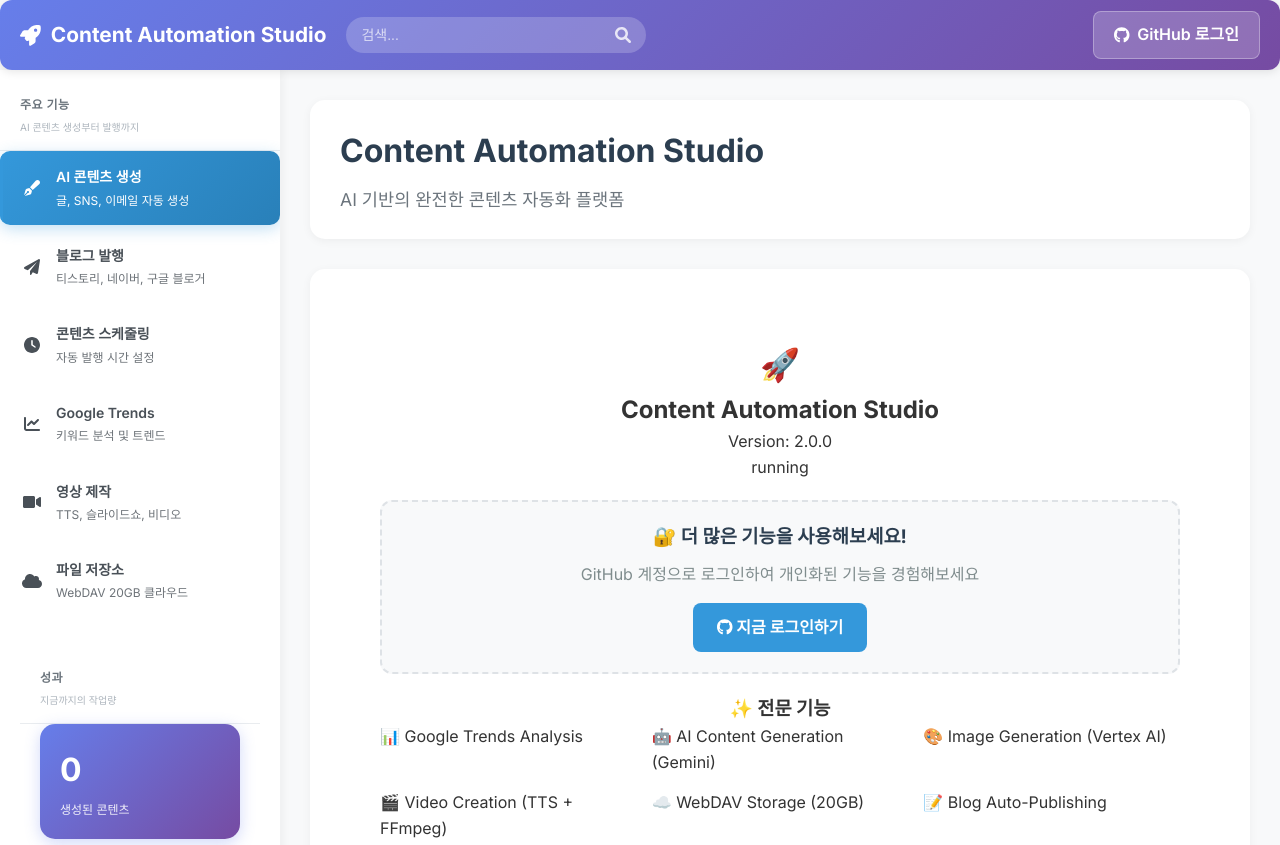
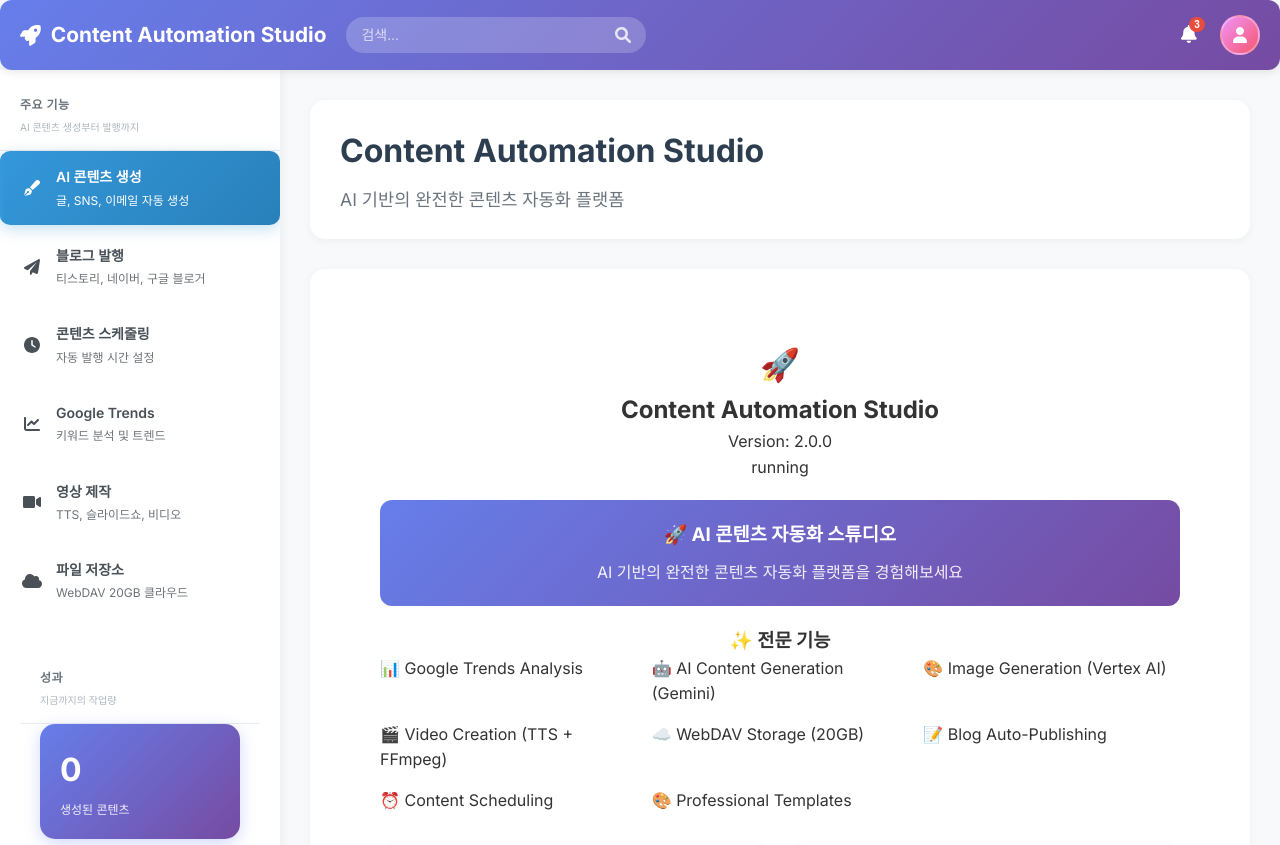
Before and after one commit to mon664/content-automation-studio, a Flask app: page / in a window 1280 px wide. Shown: the top 845 px of the page. Run offline with Flask 3, Linux system fonts and the light colour scheme.

Commit message:
fix: Remove auth.login references causing BuildError
- Remove GitHub login button and logout functionality
- Remove authentication condition blocks from index.html
- Replace with simple service introduction message
- Fix BuildError for 'auth.login' endpoint that doesn't exist
- Clean up template to work without authentication system

Resolves 500 errors on homepage and allows site to load properly.

🤖 Generated with [Claude Code](https://claude.com/claude-code)

Co-Authored-By: Claude <noreply@anthropic.com>

```diff
--- a/templates/index.html
+++ b/templates/index.html
@@ -25,29 +25,13 @@
                 </div>
             </div>
             <div class="header-right">
-                {% if is_authenticated %}
-                    <!-- 로그인된 사용자 -->
-                    <div class="user-menu" style="display: flex; align-items: center; gap: 15px;">
                 <button class="notification-btn">
                     <i class="fas fa-bell"></i>
                     <span class="notification-badge">3</span>
                 </button>
-                        <img src="{{ current_user.avatar_url }}" alt="{{ current_user.name }}" class="user-avatar" style="width: 40px; height: 40px; border-radius: 50%; border: 2px solid rgba(255,255,255,0.3);">
-                        <div class="user-info" style="text-align: right;">
-                            <div style="font-weight: 600; color: white; font-size: 14px;">{{ current_user.name or current_user.username }}</div>
-                            <div style="font-size: 12px; color: rgba(255,255,255,0.7);">@{{ current_user.username }}</div>
+                <div class="user-avatar">
+                    <i class="fas fa-user"></i>
                 </div>
-                        <a href="{{ url_for('auth.logout') }}" class="logout-btn" style="background: rgba(255,255,255,0.2); border: 1px solid rgba(255,255,255,0.3); color: white; padding: 8px 15px; border-radius: 8px; text-decoration: none; font-size: 14px; transition: all 0.3s ease;">
-                            <i class="fas fa-sign-out-alt"></i> 로그아웃
-                        </a>
-                    </div>
-                {% else %}
-                    <!-- 로그인되지 않은 사용자 -->
-                    <a href="{{ url_for('auth.login') }}" class="login-btn" style="background: rgba(255,255,255,0.2); border: 1px solid rgba(255,255,255,0.3); color: white; padding: 10px 20px; border-radius: 8px; text-decoration: none; font-weight: 600; display: flex; align-items: center; gap: 8px; transition: all 0.3s ease;">
-                        <i class="fab fa-github"></i>
-                        GitHub 로그인
-                    </a>
-                {% endif %}
             </div>
         </header>
 
@@ -160,28 +144,11 @@
                     <p class="version">Version: {{ version or '2.0.0' }}</p>
                     <p class="status">{{ status or 'running' }}</p>
 
-                    {% if is_authenticated %}
-                        <!-- 로그인된 사용자 환영 메시지 -->
+                    <!-- 서비스 소개 메시지 -->
                     <div style="background: linear-gradient(135deg, #667eea 0%, #764ba2 100%); color: white; padding: 20px; border-radius: 12px; margin: 20px 0;">
-                            <div style="display: flex; align-items: center; justify-content: center; gap: 15px; flex-wrap: wrap;">
-                                <img src="{{ current_user.avatar_url }}" alt="{{ current_user.name }}" style="width: 60px; height: 60px; border-radius: 50%; border: 3px solid white;">
-                                <div style="text-align: left;">
-                                    <h3 style="margin: 0; font-size: 1.3rem;">환영합니다, {{ current_user.name or current_user.username }}님! 👋</h3>
-                                    <p style="margin: 5px 0 0 0; opacity: 0.9;">GitHub 계정으로 로그인되었습니다</p>
-                                    <p style="margin: 0; font-size: 0.9rem; opacity: 0.8;">@{{ current_user.username }} • {{ current_user.public_repos }}개의 공개 레포지토리</p>
+                        <h3 style="margin: 0 0 10px 0; text-align: center;">🚀 AI 콘텐츠 자동화 스튜디오</h3>
+                        <p style="margin: 0; text-align: center; opacity: 0.9;">AI 기반의 완전한 콘텐츠 자동화 플랫폼을 경험해보세요</p>
                     </div>
-                            </div>
-                        </div>
-                    {% else %}
-                        <!-- 로그인 유도 메시지 -->
-                        <div style="background: #f8f9fa; border: 2px dashed #dee2e6; padding: 20px; border-radius: 12px; margin: 20px 0;">
-                            <h3 style="margin: 0 0 10px 0; color: #2c3e50;">🔐 더 많은 기능을 사용해보세요!</h3>
-                            <p style="margin: 0; color: #7f8c8d;">GitHub 계정으로 로그인하여 개인화된 기능을 경험해보세요</p>
-                            <a href="{{ url_for('auth.login') }}" style="display: inline-block; margin-top: 15px; background: #3498db; color: white; padding: 12px 24px; border-radius: 8px; text-decoration: none; font-weight: 600;">
-                                <i class="fab fa-github"></i> 지금 로그인하기
-                            </a>
-                        </div>
-                    {% endif %}
 
                     <div class="features">
                         <h3>✨️ 전문 기능</h3>
```
Lines whose indentation alone changed are shown as unchanged.
